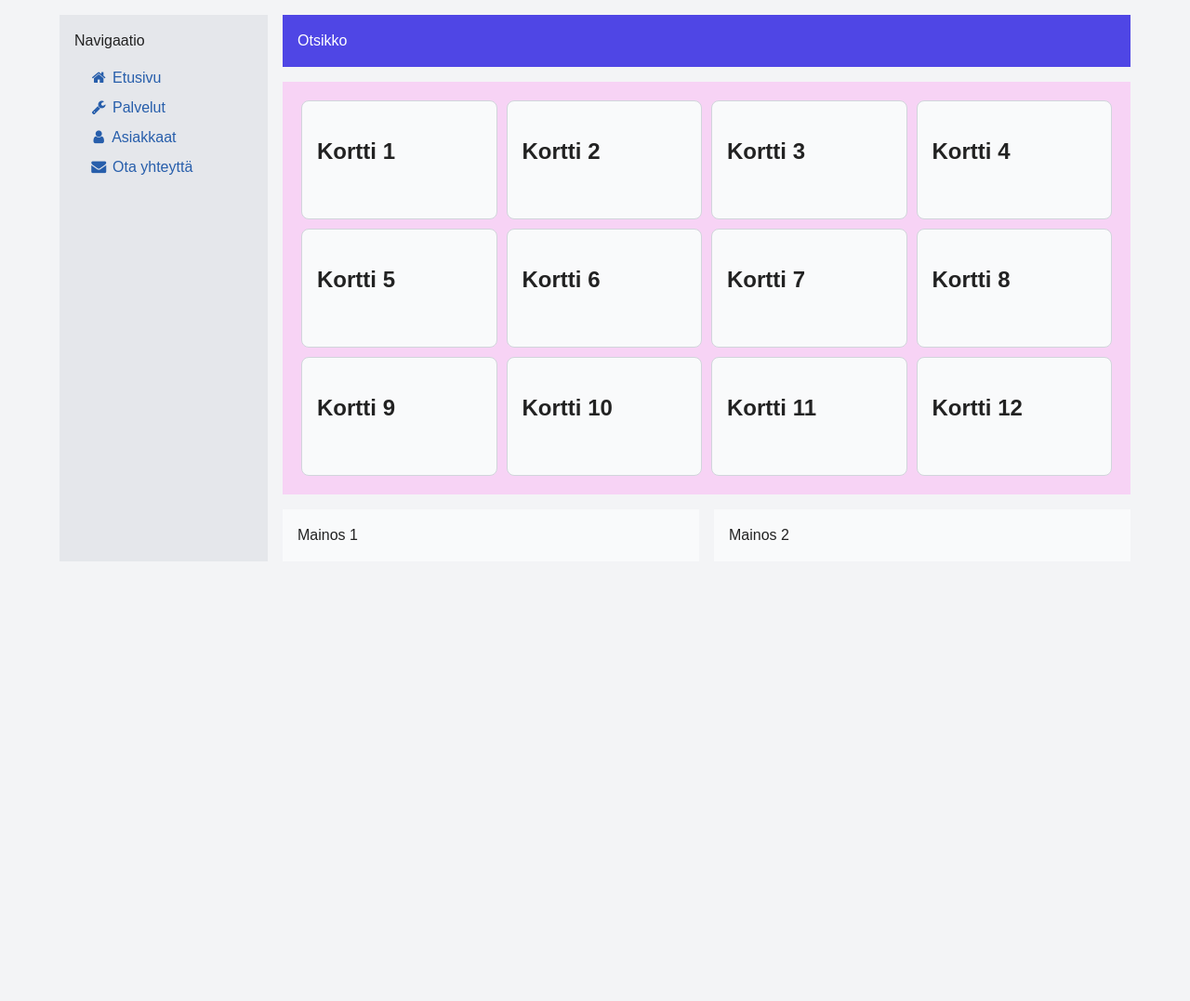
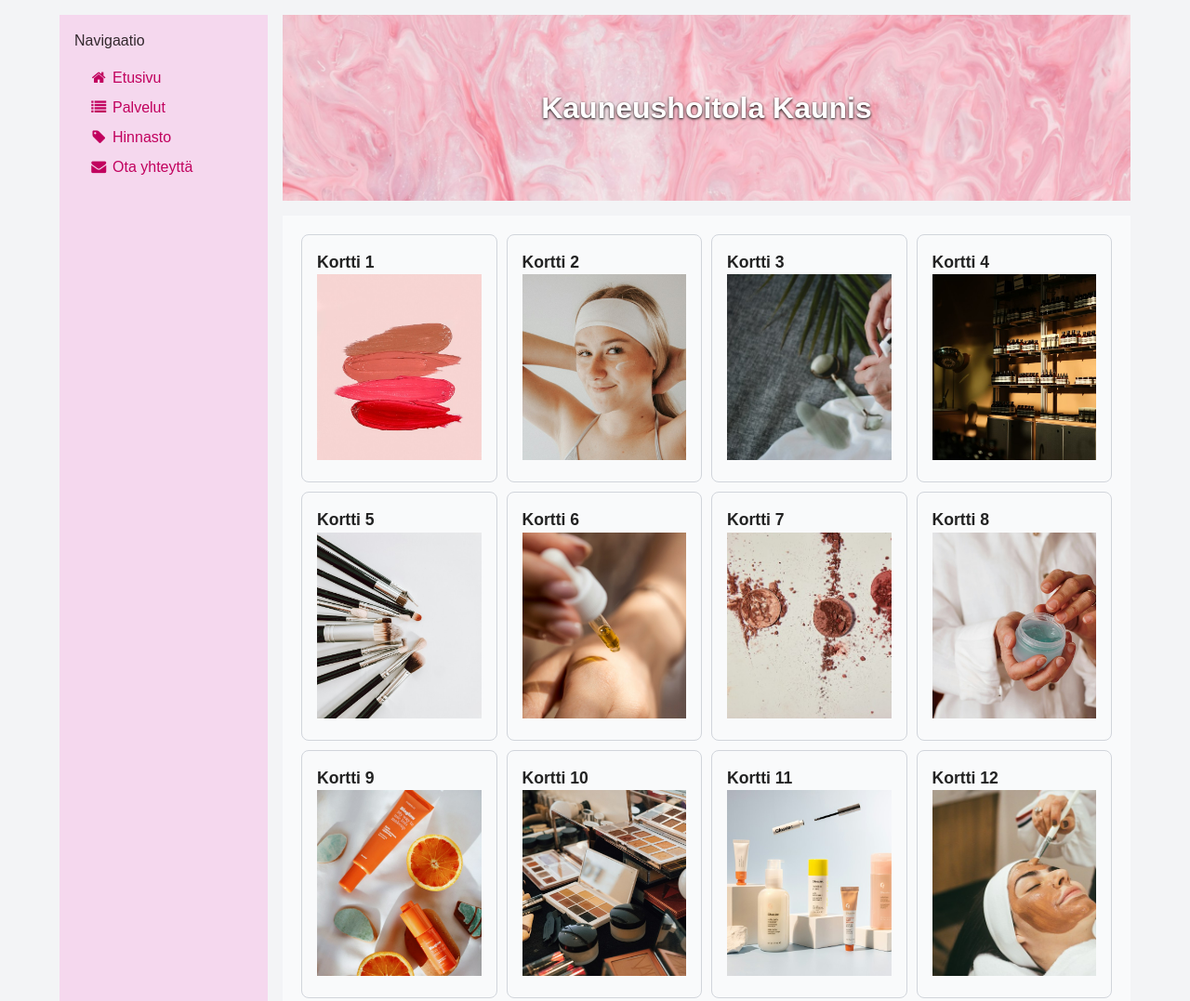
Before and after one commit to oonastahl/oppimistehtava_2a, a plain HTML site: page index.html in a window 1280 px wide. Shown: the top 1077 px of the page at 93% size. Before the commit the page ends 800 px from the top, so only its background shows below. Drawn offline with Linux system fonts and the light colour scheme.

Commit message:
kuvat ja tyylit muutoksia

```diff
--- a/index.html
+++ b/index.html
@@ -3,39 +3,39 @@
   <head>
     <meta charset="utf-8">
     <meta name="viewport" content="width=device-width, initial-scale=1">
-    <title>Grid-pohja</title>
+    <title>Oppimistehtävä 2a</title>
     <link rel="stylesheet" href="style.css">
     <link rel="stylesheet" href="https://cdnjs.cloudflare.com/ajax/libs/font-awesome/4.7.0/css/font-awesome.min.css">
   </head>
   <body>
     <div class="container">
-      <header>Otsikko</header>
+      <header><h1>Kauneus&shy;hoitola Kaunis</h1></header>
       <nav>Navigaatio
       <div class="sidebar">
         <a href="#etusivu"><i class="fa fa-fw fa-home"></i> Etusivu</a>
-        <a href="#palvelut"><i class="fa fa-fw fa-wrench"></i> Palvelut</a>
-        <a href="#asiakkaat"><i class="fa fa-fw fa-user"></i> Asiakkaat</a>
+        <a href="#palvelut"><i class="fa fa-fw fa-list"></i> Palvelut</a>
+        <a href="#hinnasto"><i class="fa fa-fw fa-tag"></i> Hinnasto</a>
         <a href="#ota-yhteytta"><i class="fa fa-fw fa-envelope"></i> Ota yhteyttä</a>
       </div>
       </nav>
       <main>
         <div class="kortit">
-          <article class="kortti"><h1>Kortti 1</h1></article>
-          <article class="kortti"><h1>Kortti 2</h1></article>
-          <article class="kortti"><h1>Kortti 3</h1></article>
-          <article class="kortti"><h1>Kortti 4</h1></article>
-          <article class="kortti"><h1>Kortti 5</h1></article>
-          <article class="kortti"><h1>Kortti 6</h1></article>
-          <article class="kortti"><h1>Kortti 7</h1></article>
-          <article class="kortti"><h1>Kortti 8</h1></article>
-          <article class="kortti"><h1>Kortti 9</h1></article>
-          <article class="kortti"><h1>Kortti 10</h1></article>
-          <article class="kortti"><h1>Kortti 11</h1></article>
-          <article class="kortti"><h1>Kortti 12</h1></article>
+        <article class="kortti"><h2>Kortti 1</h2><img src="kuvat/kuva1.jpg" class="korttikuva" alt="huulipunia"></article>
+          <article class="kortti"><h2>Kortti 2</h2><img src="kuvat/kuva2.jpg" class="korttikuva" alt="nainen kasvopannalla"></article>
+          <article class="kortti"><h2>Kortti 3</h2><img src="kuvat/kuva3.jpg" class="korttikuva" alt="voide kädellä"></article>
+          <article class="kortti"><h2>Kortti 4</h2><img src="kuvat/kuva4.jpg" class="korttikuva" alt="kampaamon tuotteet"></article>
+          <article class="kortti"><h2>Kortti 5</h2><img src="kuvat/kuva5.jpg" class="korttikuva" alt="meikkisiveltimiä"></article>
+          <article class="kortti"><h2>Kortti 6</h2><img src="kuvat/kuva6.jpg" class="korttikuva" alt="pipetti ja käsi"></article>
+          <article class="kortti"><h2>Kortti 7</h2><img src="kuvat/kuva7.jpg" class="korttikuva" alt="luomivärejä"></article>
+          <article class="kortti"><h2>Kortti 8</h2><img src="kuvat/kuva8.jpg" class="korttikuva" alt="voidepurkki kädellä"></article>
+          <article class="kortti"><h2>Kortti 9</h2><img src="kuvat/kuva9.jpg" class="korttikuva" alt="tuotteita ja appelsiineja"></article>
+          <article class="kortti"><h2>Kortti 10</h2><img src="kuvat/kuva10.jpg" class="korttikuva" alt="meikkejä pöydällä"></article>
+          <article class="kortti"><h2>Kortti 11</h2><img src="kuvat/kuva11.jpg" class="korttikuva" alt="tuotemainos"></article>
+          <article class="kortti"><h2>Kortti 12</h2><img src="kuvat/kuva12.jpg" class="korttikuva" alt="kasvonaamion levitys"></article>
         </div>
       </main>
-      <aside class="mainos1">Mainos 1</aside>
-      <aside class="mainos2">Mainos 2</aside>
+      <aside class="mainos1"><img src="kuvat/mainoskuva_iso.jpg" class="mainoskuva" alt="nainen kasvohoidossa"></aside>
+      <aside class="mainos2"><h2>Tutustumis&shy;tarjous: <br>Kaikki hoidot -10% joulukuun ajan</h2></aside>
     </div>
   </body>
 </html>
--- a/style.css
+++ b/style.css
@@ -15,7 +15,7 @@ body {
   grid-template-areas:
     "nav header header"
     "nav main main"
-    "nav mainos1 mainos2";
+    "nav mainos mainos";
   grid-template-columns: 1fr 2fr 2fr;
   grid-template-rows: auto 1fr auto;
   gap: 1rem;
@@ -27,21 +27,34 @@ body {
 
 header {
   grid-area: header;
-  background: #4f46e5;
+  width: 100%;
+  height: 200px;
+  background-image: url('kuvat/kansikuvaa.jpg');
+  background-size: cover;
   color: white;
   padding: 1rem;
+  justify-content: center;
+  align-items: center;
+  display: flex;
+  text-align: center;
+  text-shadow: 0 1px 3px #000;
+}
+
+header h1 {
+  max-width: 100%;
+  hyphens: manual;
 }
 
 .sidebar {
   grid-area: sidebar;
-  background: #e5e7eb;
+  background: #f5d8ee;
   padding: 1rem;
 }
 
 .sidebar a {
   display: block;
   margin-bottom: 0.5rem;
-  color: #275eab;
+  color: #c1005e;
   text-decoration: none;
 }
 
@@ -51,7 +64,7 @@ header {
 
 main {
   grid-area: main;
-  background-color: #f7d3f5;
+  background-color: #f9fafb;
   padding: 20px;
 }
 
@@ -86,32 +99,62 @@ main {
   font-size: 1.1rem;
 }
 
+.korttikuva { width: 100%; max-width: 300px;
+  height: 200px; /* korkeus */
+  /* Pakottaa kuvan täyttämään alueen vääristymättä */
+  object-fit: cover;
+  /* Kohdistus: esim. 20% vasemmalta ja 30% ylhäältä */
+  object-position: 20% 30%;
+}
+
 nav {
   grid-area: nav;
-  background: #e5e7eb;
+  background: #f5d8ee;
   padding: 1rem;
+  color: #32282d;
 }
 
 .mainos1 {
-  grid-area: mainos1;
+  grid-area: mainos;
+  display: grid;
+  place-items: center;
   background: #f9fafb;
   padding: 1rem;
 }
 
 .mainos2 {
-  grid-area: mainos2;
-  background: #f9fafb;
+  grid-area: mainos;
+  z-index: 1;
+  display: grid;
+  place-items: center;
+  background: transparent;
+  color: white;
   padding: 1rem;
+  text-align: center;
+  text-shadow: 0 1px 3px #000;
 }
+
+.mainos2 h2 {
+  max-width: 500px;
+  hyphens: manual;
+}
+
+.mainoskuva {
+  display: block;
+  width: 100%;
+  max-width: 500px;
+  height: 300px;
+  object-fit: cover;
+  object-position: 20% 30%;
+}
+
 @media (max-width: 600px) {
   .container {
     grid-template-areas:
       "nav header"
-      "nav"
       "nav main"
-      "nav mainos1"
-      "nav mainos2";
-    grid-template-columns: minmax(0, 1fr);
-    grid-template-rows: repeat(5, auto);
+      "nav mainos";
+    grid-template-columns: minmax(0, 1fr) minmax(0, 2fr);
+    grid-template-rows: repeat(3, auto);
   }
 }
```
Also changed, not shown: kuvat/kansikuvaa.jpg (added), kuvat/kuva1.jpg (added), kuvat/kuva10.jpg (added), kuvat/kuva11.jpg (added), kuvat/kuva12.jpg (added), kuvat/kuva2.jpg (added), kuvat/kuva3.jpg (added), kuvat/kuva4.jpg (added), kuvat/kuva5.jpg (added), kuvat/kuva6.jpg (added), kuvat/kuva7.jpg (added), kuvat/kuva8.jpg (added), kuvat/kuva9.jpg (added), kuvat/mainoskuva_iso.jpg (added).
